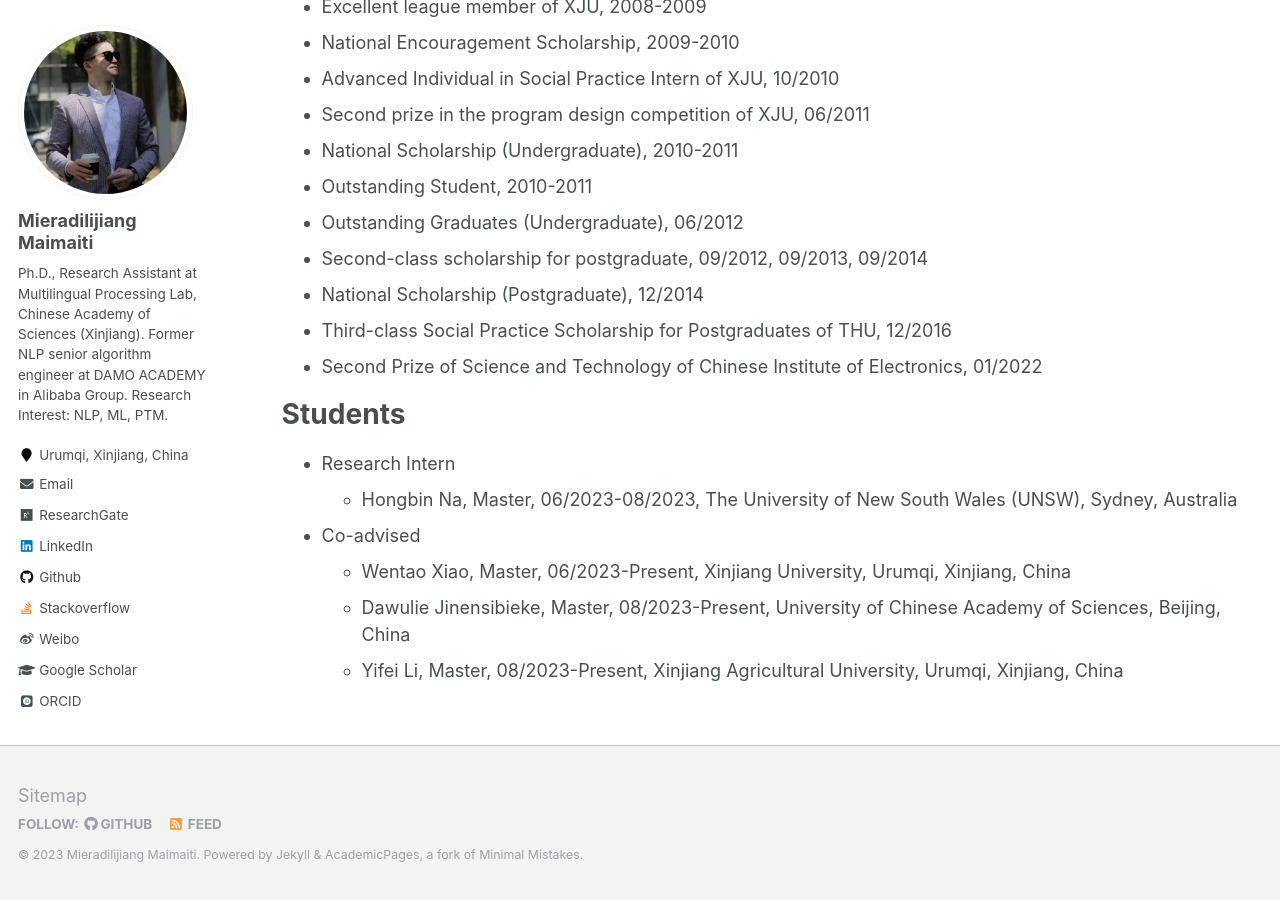
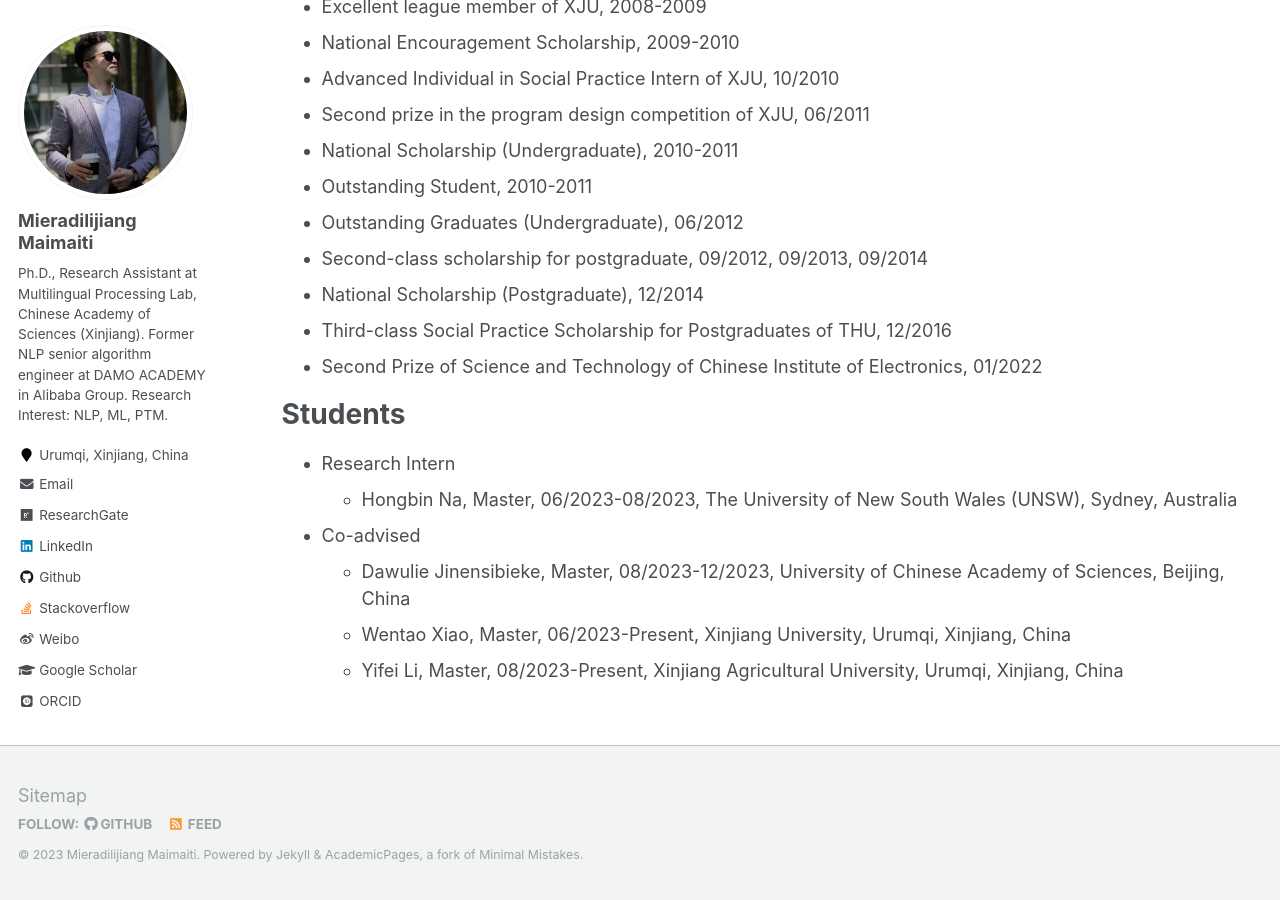
Before and after one commit to miradel51/miradel51.github.io, a Jekyll site: the page built from _pages/cv.md, in a window 1280 px wide and 900 px high, scrolled down 3917 px. Built offline with Jekyll 4.4.1, drawn with Linux system fonts in a browser that asks for light colours; some web fonts are replaced.

Commit message:
Update cv.md
revised the period for co-advised students

```diff
--- a/_pages/cv.md
+++ b/_pages/cv.md
@@ -131,8 +131,8 @@ Students
   * Hongbin Na, Master, 06/2023-08/2023, The University of New South Wales (UNSW), Sydney, Australia
   <!-- * Bifei Hao, Master, 06/2023-Present, Northwestern University, Evanston, United States -->
 * Co-advised
+  * Dawulie Jinensibieke, Master, 08/2023-12/2023, University of Chinese Academy of Sciences, Beijing, China
   * Wentao Xiao, Master, 06/2023-Present, Xinjiang University, Urumqi, Xinjiang, China
-  * Dawulie Jinensibieke, Master, 08/2023-Present, University of Chinese Academy of Sciences, Beijing, China
   * Yifei Li, Master, 08/2023-Present, Xinjiang Agricultural University, Urumqi, Xinjiang, China
 
 
```
